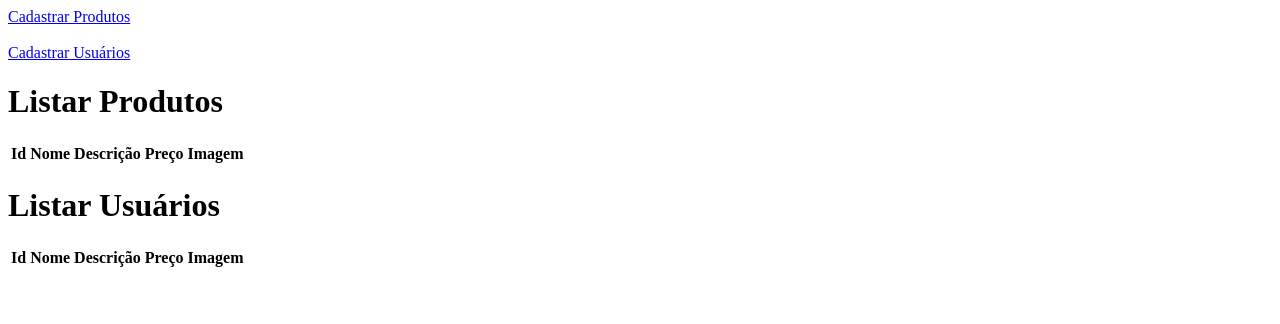
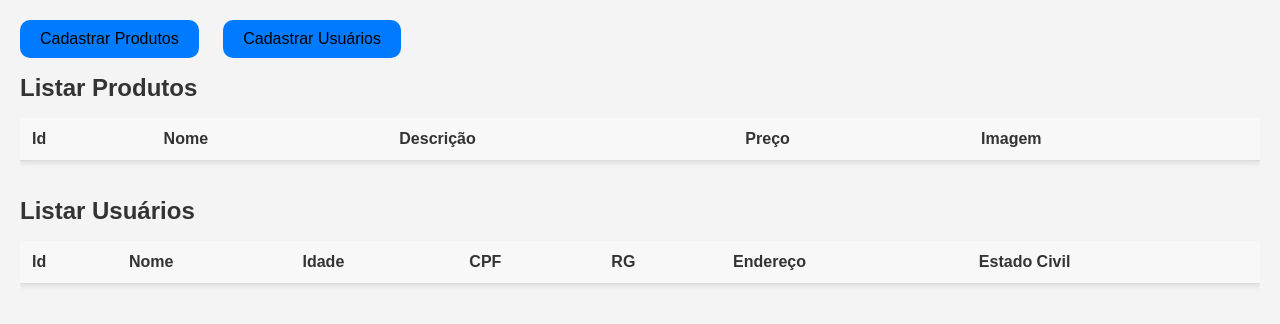
Before and after one commit to Bladekkkkkk/PROJETO1022A, a plain HTML site: page web/index.html in a window 1280 px wide. Drawn offline with Linux system fonts and the light colour scheme; no server answers.

Commit message:
Add files via upload

```diff
--- a/web/index.html
+++ b/web/index.html
@@ -4,14 +4,85 @@
     <meta charset="UTF-8">
     <meta name="viewport" content="width=device-width, initial-scale=1.0">
     <title>Listar Produtos</title>
+    <style>
+        body {
+            font-family: Arial, sans-serif;
+            background-color: #f4f4f4;
+            margin: 0;
+            padding: 20px;
+        }
+
+        a {
+            color: #007BFF;
+            text-decoration: none;
+            margin-right: 15px;
+        }
+
+        h1 {
+            font-size: 24px;
+            color: #333;
+        }
+
+        table {
+            width: 100%;
+            border-collapse: collapse;
+            margin-bottom: 20px;
+            background-color: #fff;
+            box-shadow: 0 2px 5px rgba(0,0,0,0.1);
+        }
+
+        th, td {
+            padding: 12px;
+            text-align: left;
+            border-bottom: 1px solid #ddd;
+        }
+
+        th {
+            background-color: #f8f8f8;
+            color: #333;
+            font-weight: bold;
+        }
+
+        tr:hover {
+            background-color: #f1f1f1;
+        }
+
+        img {
+            width: 150px; /* Ajuste o tamanho das imagens */
+            height: auto;
+            border-radius: 8px;
+        }
+
+        .table-container {
+            overflow-x: auto;
+        }
+        button {
+            padding: 10px 20px;
+            font-size: 16px;
+            background-color: #007BFF;
+            color: rgb(0, 0, 0);
+            border: none;
+            cursor: pointer;
+            border-radius: 10px;
+            margin-right: 20px;
+        }
+
+        button:hover {
+            background-color: #0056b3;
+        }
+
+    </style>
 </head>
 <body>
-    <a href="cadastro.html">Cadastrar Produtos</a>
-    <br>
-    <br>
-    <a href="cadastrouser.html">Cadastrar Usuários</a>
+     <!-- Botões para cadastrar produtos e usuários -->
+    <div class="buttons-container">
+        <button onclick="window.location.href='cadastro.html'">Cadastrar Produtos</button>
+        <button onclick="window.location.href='cadastrouser.html'">Cadastrar Usuários</button>
+    </div>
+
     <h1>Listar Produtos</h1>
 
+    <div class="table-container">
         <table>
             <thead>
                 <tr>
@@ -23,61 +94,62 @@
                 </tr>
             </thead>
 
-        <tbody id="tbody"></tbody>
+            <tbody id="produtos-tbody"></tbody> <!-- ID alterado para produtos -->
         </table>
+    </div>
 
     <h1>Listar Usuários</h1>
 
+    <div class="table-container">
         <table>
             <thead>
                 <tr>
                     <th>Id</th>
                     <th>Nome</th>
-                <th>Descrição</th>
-                <th>Preço</th>
-                <th>Imagem</th>
+                    <th>Idade</th>
+                    <th>CPF</th>
+                    <th>RG</th>
+                    <th>Endereço</th>
+                    <th>Estado Civil</th>
                 </tr>
             </thead>
 
-        <tbody id="tbody"></tbody>
+            <tbody id="usuarios-tbody"></tbody> <!-- ID alterado para usuários -->
         </table>
-
+    </div>
 
     <script>
         fetch("http://localhost:8000/produtos")
-        .then((dados)=>{
+        .then((dados) => {
             dados.json()
-            .then((dadosJson)=>{
-                const tbody = document.getElementById("tbody")
-                for(let produto of dadosJson){
-                    let tr = document.createElement("tr")
-                    tr.innerHTML=
-                    `
+            .then((dadosJson) => {
+                const tbody = document.getElementById("produtos-tbody"); // Usando o ID correto
+                for (let produto of dadosJson) {
+                    let tr = document.createElement("tr");
+                    tr.innerHTML = `
                         <td>${produto.id}</td>
                         <td>${produto.nome}</td>
                         <td>${produto.descricao}</td>
                         <td>${produto.preco}</td>
                         <td>
-                            <img src="${produto.imagem}"/>
+                            <img src="${produto.imagem}" alt="${produto.nome}" />
                         </td>
-                    `
-                    tbody.appendChild(tr)
+                    `;
+                    tbody.appendChild(tr);
                 }
             })
-            .catch((erro)=>alert("Erro no JSON"))
+            .catch((erro) => alert("Erro no JSON"));
         })
-        .catch((erro)=>alert("LIGUE O SERVIDOR COM NPM RUN DEV"))
-
+        .catch((erro) => alert("LIGUE O SERVIDOR COM NPM RUN DEV"));
 
         fetch("http://localhost:8000/usuarios")
-        .then((dados)=>{
+        .then((dados) => {
             dados.json()
-            .then((dadosJson)=>{
-                const tbody = document.getElementById("tbody")
-                for(let usuarios of dadosJson){
-                    let tr = document.createElement("tr")
-                    tr.innerHTML=
-                    `
+            .then((dadosJson) => {
+                const tbody = document.getElementById("usuarios-tbody"); // Usando o ID correto
+                for (let usuarios of dadosJson) {
+                    let tr = document.createElement("tr");
+                    tr.innerHTML = `
                         <td>${usuarios.id}</td>
                         <td>${usuarios.nome}</td>
                         <td>${usuarios.idade}</td>
@@ -85,15 +157,13 @@
                         <td>${usuarios.rg}</td>
                         <td>${usuarios.endereco}</td>
                         <td>${usuarios.estado_civil}</td>
-                    `
-                    tbody.appendChild(tr)
+                    `;
+                    tbody.appendChild(tr);
                 }
             })
-            .catch((erro)=>alert("Erro no JSON"))
+            .catch((erro) => alert("Erro no JSON"));
         })
-        .catch((erro)=>alert("LIGUE O SERVIDOR COM NPM RUN DEV"))
-
+        .catch((erro) => alert("LIGUE O SERVIDOR COM NPM RUN DEV"));
     </script>
-
 </body>
 </html>
```
Also changed, not shown: web/cadastro.html (+22 -1 lines), web/cadastrouser.html (+31 -8 lines). Lines whose indentation alone changed are shown as unchanged.
